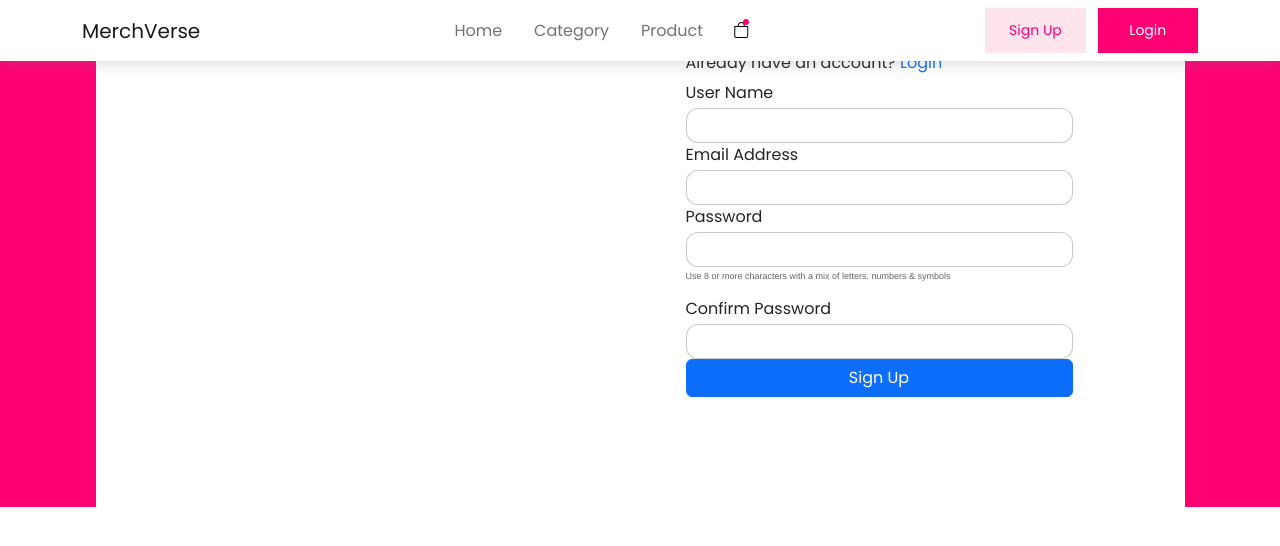
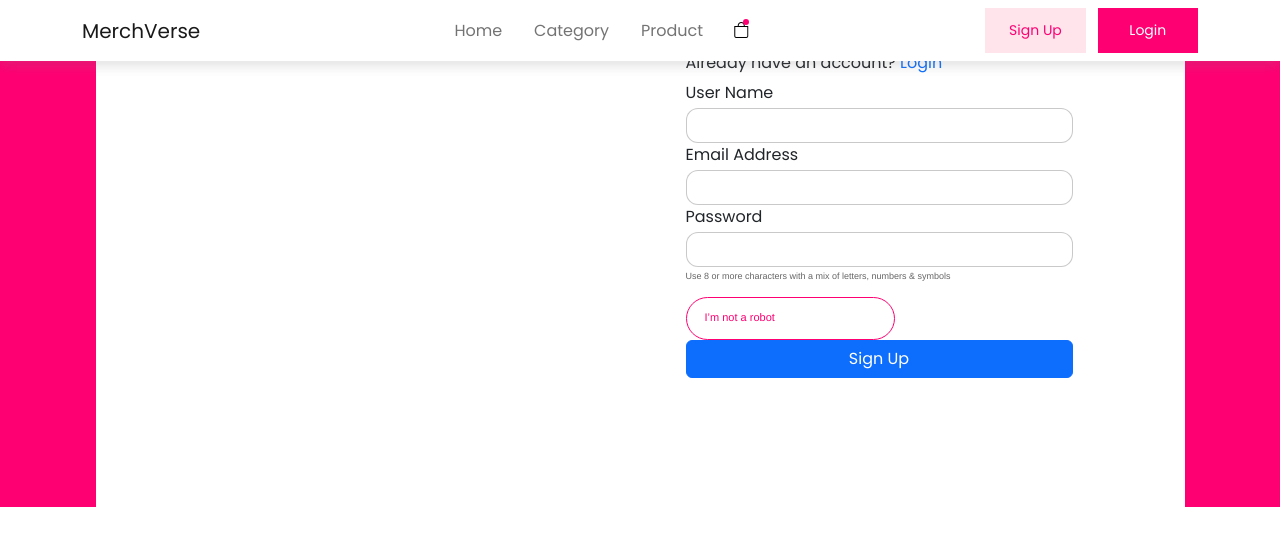
Before and after one commit to arlecchi/ecommerce-website, a React (Create React App) app in the folder frontend/: page /sign-up in a window 1280 px wide. Shown: the top 546 px of the page. Built offline with nearby package versions, Linux system fonts and the light colour scheme.

Commit message:
updates done by lele

```diff
--- a/frontend/src/component/SignUp.js
+++ b/frontend/src/component/SignUp.js
@@ -7,17 +7,12 @@ const SignUp = () => {
     const navigate = useNavigate();
     const [email, setEmail] = useState("");
     const [password, setPassword] = useState("");
-    const [confirmPassword, setConfirmPassword] = useState("");
     const [error, setError] = useState("");
 
     const handleSignUp = async (e) => {
         e.preventDefault();
         setError("");
 
-        if (password !== confirmPassword) {
-            setError("Passwords do not match");
-            return;
-        }
 
         try {
             const response = await axios.post("http://api.localhost:3200/sign-up", { email, password });
@@ -86,18 +81,12 @@ const SignUp = () => {
                                     </p>
                                 </div>
 
-                                <div className="text-field">
-                                    <label className="frame-4">Confirm Password</label>
+                                <div className="not-a-robot-checkbox">
+                                    <div className="frame-5">
 
-                                    <input className="text-field-2"
-                                        type="password"
-
-                                        value={confirmPassword}
-                                        onChange={(e) => setConfirmPassword(e.target.value)}
-                                        required
-                                    />
+                                    <div className="text-wrapper-7">I’m not a robot</div>
+                                    </div>
                                 </div>
-
 
                                 <button type="submit" className="btn btn-primary w-100">Sign Up</button>
 
```
